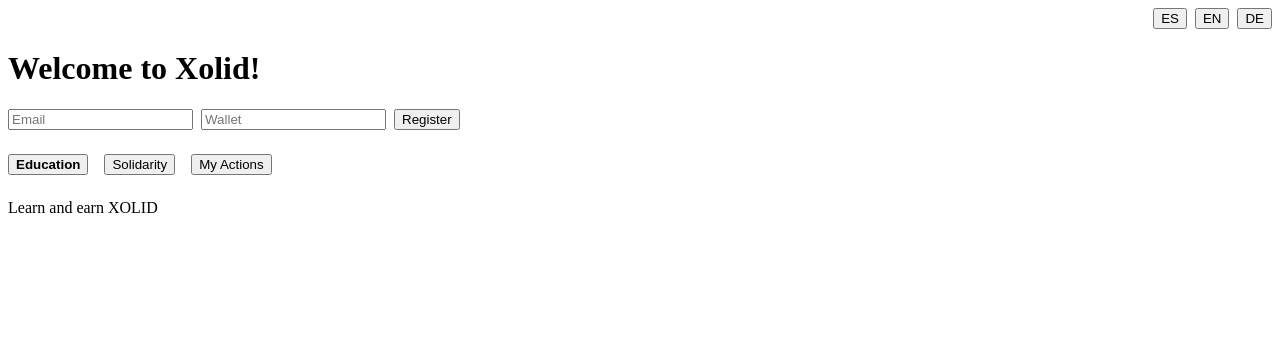
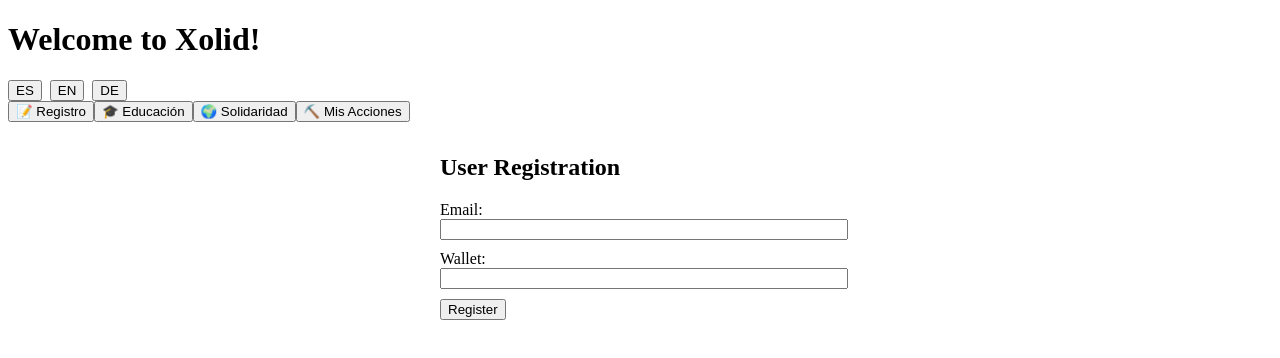
Before and after one commit to tio-salamanca/xolid-landing, a React (Create React App) app: page / in a window 1280 px wide. Shown: the top 358 px of the page. Built offline with nearby package versions, Linux system fonts and the light colour scheme.

Commit message:
Update App.js

```diff
--- a/src/App.js
+++ b/src/App.js
@@ -1,103 +1,117 @@
 import React, { useState } from "react";
-import { useTranslation } from "react-i18next";
-import "./i18n";
-import { initializeApp } from "firebase/app";
-import { getFirestore, collection, addDoc } from "firebase/firestore";
-
-const firebaseConfig = {
-  apiKey: "AIzaSyChsWHZ-0cnGT303T1zfW1XQ052YL4yj2k",
-  authDomain: "xolid-13eca.firebaseapp.com",
-  projectId: "xolid-13eca",
-  storageBucket: "xolid-13eca.appspot.com",
-  messagingSenderId: "23116860361",
-  appId: "1:23116860361:web:e11a826523482afd4406dc",
-  measurementId: "G-3GJZMNYP4N"
-};
-
-const app = initializeApp(firebaseConfig);
-const db = getFirestore(app);
+import users from './mock/users';
+import courses from './mock/courses';
+import causes from './mock/causes';
+import XolidHeader from './components/XolidHeader';
+import XolidBalanceCard from './components/XolidBalanceCard';
+import XolidActionCard from './components/XolidActionCard';
+import XolidSection from './components/XolidSection';
+import XolidOpportunityCard from './components/XolidOpportunityCard';
+import XolidTabNavigation from './components/XolidTabNavigation';
+import RegisterForm from './components/RegisterForm';
 
 const App = () => {
-  const { t, i18n } = useTranslation();
-  const [activeTab, setActiveTab] = useState("education");
-  const [form, setForm] = useState({ email: "", wallet: "" });
-  const [submitted, setSubmitted] = useState(false);
+  const [currentUser, setCurrentUser] = useState(users[0]);
+  const [activeTab, setActiveTab] = useState('register');
+  const [registered, setRegistered] = useState(false);
 
-  const handleInput = (e) => {
-    setForm({ ...form, [e.target.name]: e.target.value });
+  const tabs = [
+    { id: 'register', label: '📝 Registro' },
+    { id: 'education', label: '🎓 Educación' },
+    { id: 'solidarity', label: '🌍 Solidaridad' },
+    { id: 'actions', label: '⛏️ Mis Acciones' }
+  ];
+
+  const handleCompleteAction = (action) => {
+    const newAction = {
+      ...action,
+      type: action.xolidReward ? 'course' : 'donation',
+      date: new Date().toISOString().split('T')[0],
+      xolid: action.xolidReward
+    };
+
+    const updatedUser = {
+      ...currentUser,
+      xolid: currentUser.xolid + action.xolidReward,
+      actions: [newAction, ...currentUser.actions]
+    };
+
+    setCurrentUser(updatedUser);
   };
 
-  const handleRegister = async (e) => {
-    e.preventDefault();
-    await addDoc(collection(db, "users"), {
-      email: form.email,
-      wallet: form.wallet,
-      createdAt: new Date()
+  // Esta función será llamada desde RegisterForm cuando el registro sea exitoso
+  const handleRegisterSuccess = (email, wallet) => {
+    setRegistered(true);
+    setActiveTab("education");
+    setCurrentUser({
+      ...currentUser,
+      email,
+      wallet
     });
-    setSubmitted(true);
   };
 
-  const tabs = [
-    { id: "education", label: t("education") },
-    { id: "solidarity", label: t("solidarity") },
-    { id: "actions", label: t("actions") }
-  ];
+  return (
+    <div className="min-h-screen bg-gray-50">
+      <XolidHeader />
+      <main className="container mx-auto px-4 py-8">
+        <XolidTabNavigation
+          tabs={tabs}
+          activeTab={activeTab}
+          setActiveTab={(tab) => {
+            // Solo permite acceder a otras pestañas si está registrado
+            if (tab === 'register' || registered) setActiveTab(tab);
+          }}
+        />
 
-  return (
-    <div className="min-h-screen bg-gray-50 p-4">
-      <div style={{ display: "flex", gap: 8, justifyContent: "flex-end" }}>
-        <button onClick={() => i18n.changeLanguage("es")}>ES</button>
-        <button onClick={() => i18n.changeLanguage("en")}>EN</button>
-        <button onClick={() => i18n.changeLanguage("de")}>DE</button>
-      </div>
+        {activeTab === 'register' && (
+          <RegisterForm onRegisterSuccess={handleRegisterSuccess} />
+        )}
 
-      <h1 className="text-3xl font-bold mb-2">{t("welcome")}</h1>
+        {activeTab !== 'register' && registered && (
+          <>
+            <XolidBalanceCard balance={currentUser.xolid} />
 
-      {!submitted ? (
-        <form onSubmit={handleRegister} style={{ marginBottom: 24 }}>
-          <input
-            type="email"
-            name="email"
-            placeholder={t("email")}
-            value={form.email}
-            onChange={handleInput}
-            required
-            style={{ marginRight: 8 }}
-          />
-          <input
-            type="text"
-            name="wallet"
-            placeholder={t("wallet")}
-            value={form.wallet}
-            onChange={handleInput}
-            required
-            style={{ marginRight: 8 }}
-          />
-          <button type="submit">{t("register")}</button>
-        </form>
-      ) : (
-        <div style={{ marginBottom: 24, color: "green" }}>{t("registered_success")}</div>
-      )}
+            {activeTab === 'education' && (
+              <XolidSection
+                title="Aprende y gana XOLID"
+                description="Completa cursos y quizzes para acumular tokens"
+              >
+                {courses.map((course) => (
+                  <XolidOpportunityCard
+                    key={course.id}
+                    opportunity={course}
+                    onAction={handleCompleteAction}
+                  />
+                ))}
+              </XolidSection>
+            )}
 
-      <div style={{ display: "flex", gap: 16, marginBottom: 24 }}>
-        {tabs.map((tab) => (
-          <button
-            key={tab.id}
-            onClick={() => setActiveTab(tab.id)}
-            style={{
-              fontWeight: activeTab === tab.id ? "bold" : "normal"
-            }}
-          >
-            {tab.label}
-          </button>
-        ))}
-      </div>
+            {activeTab === 'solidarity' && (
+              <XolidSection
+                title="Acciones Solidarias"
+                description="Participa en causas sociales y gana recompensas"
+              >
+                {causes.map((cause) => (
+                  <XolidOpportunityCard
+                    key={cause.id}
+                    opportunity={cause}
+                    onAction={handleCompleteAction}
+                  />
+                ))}
+              </XolidSection>
+            )}
 
-      <div>
-        {activeTab === "education" && <div>{t("learn_and_earn")}</div>}
-        {activeTab === "solidarity" && <div>{t("solidarity_actions")}</div>}
-        {activeTab === "actions" && <div>{t("history")}</div>}
-      </div>
+            {activeTab === 'actions' && (
+              <div>
+                <h2 className="text-2xl font-bold text-gray-800 mb-4">Tu Historial de Acciones</h2>
+                {currentUser.actions.map((action, index) => (
+                  <XolidActionCard key={index} action={action} />
+                ))}
+              </div>
+            )}
+          </>
+        )}
+      </main>
     </div>
   );
 };
```
